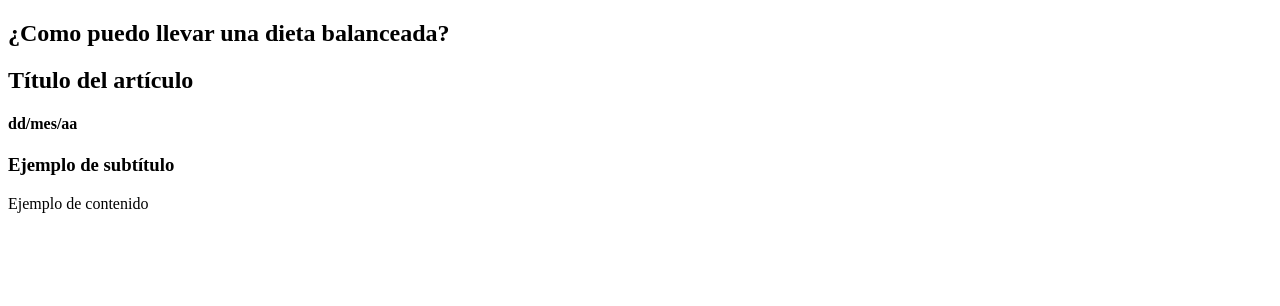
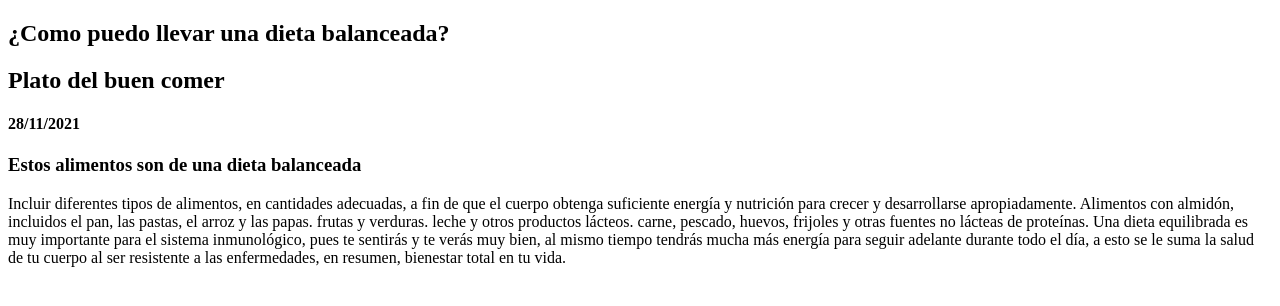
Before and after one commit to colinbrah/4f-flores-martin-blog_del_mundo, a plain HTML site: page tema4.html in a window 1280 px wide. Drawn offline with Linux system fonts and the light colour scheme.

Commit message:
Se agrego contenido

```diff
--- a/tema4.html
+++ b/tema4.html
@@ -21,15 +21,17 @@
     <header>
     <hgroup>
     <!--Titulo del articulo-->
-    <h2>Título del artículo</h2>
+    <h2>Plato del buen comer</h2>
     <!-- Fecha en La que se escribió el artículo -->
-    <h4>dd/mes/aa</h4>
+    <h4>28/11/2021</h4>
     </hgroup>
     <header>
     <!-- inicia contenido de articulo -->
     <div>
-    <h3>Ejemplo de subtítulo</h3>
-    <p>Ejemplo de contenido</p>
+    <h3>Estos alimentos son de una dieta balanceada</h3>
+    <p>Incluir diferentes tipos de alimentos, en cantidades adecuadas, a fin de que el cuerpo obtenga suficiente energía y nutrición para crecer y desarrollarse apropiadamente.
+       Alimentos con almidón, incluidos el pan, las pastas, el arroz y las papas. frutas y verduras. leche y otros productos lácteos. carne, pescado, huevos, frijoles y otras fuentes no lácteas de proteínas.
+       Una dieta equilibrada es muy importante para el sistema inmunológico, pues te sentirás y te verás muy bien, al mismo tiempo tendrás mucha más energía para seguir adelante durante todo el día, a esto se le suma la salud de tu cuerpo al ser resistente a las enfermedades, en resumen, bienestar total en tu vida.</p>
     </div>
     <!-- Termina contenido de articulo -->
     <footer>
```
Also changed, not shown: tema3.html (+6 -4 lines).
